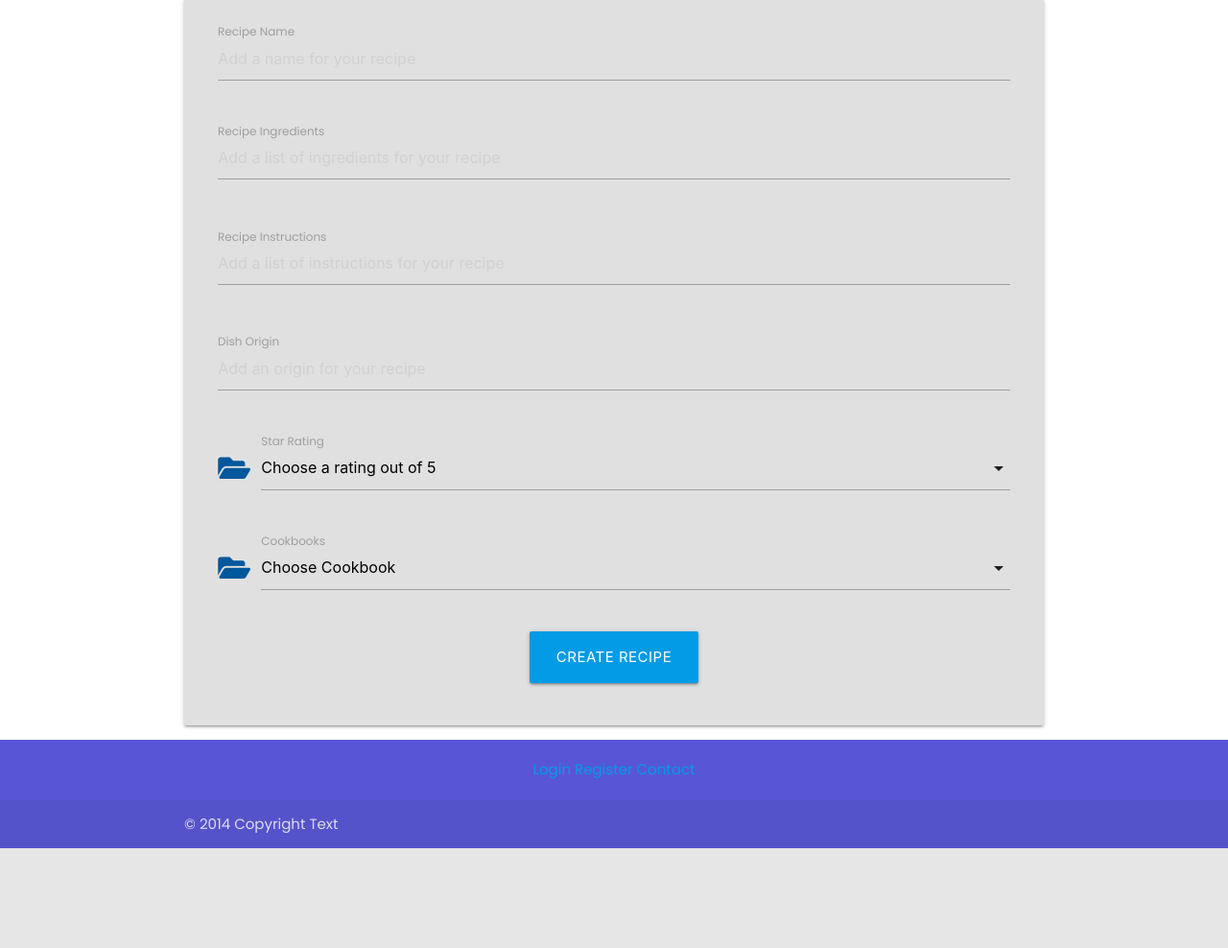
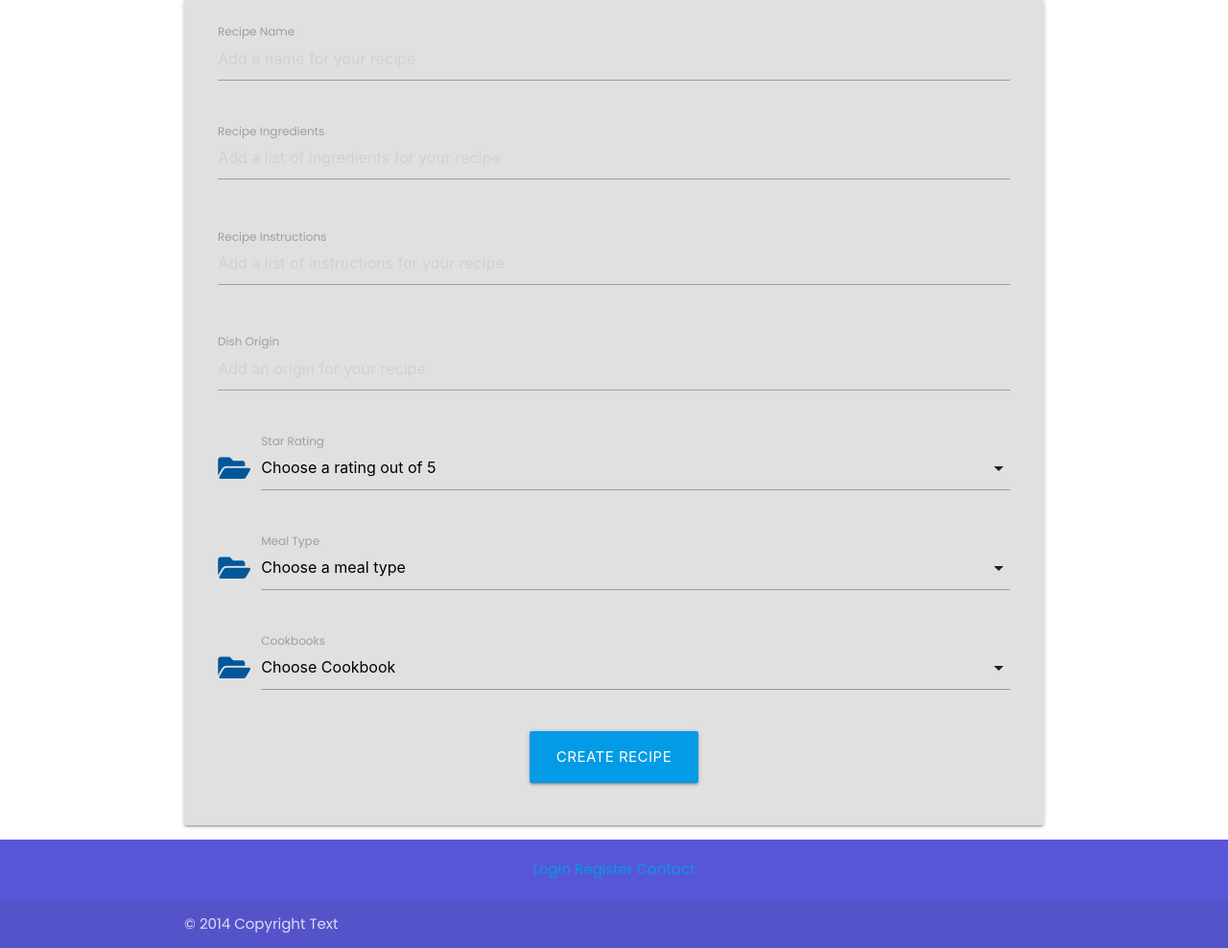
Before and after one commit to kateuj/instacook, a Flask app: page /add_recipe in a window 1280 px wide. Shown: the part 201-1189 px from the top of the page at 96% size. Before the commit the page ends 1085 px from the top, so only its background shows below. Run offline with Flask 2, Linux system fonts and the light colour scheme; data that the repository does not hold is empty; some libraries are stand-ins or nearby versions.

Commit message:
added meal type input field

```diff
--- a/recipes/templates/add_recipe.html
+++ b/recipes/templates/add_recipe.html
@@ -7,7 +7,7 @@
         <!--Recipe Name-->
         <div class="row">
             <div class="input-field col s12">
-                <input placeholder="Add a name for your recipe" id="recipe_name" name="recipe_name" maxlength="25"
+                <input placeholder="Add a name for your recipe" id="recipe_name" name="recipe_name" maxlength="100"
                     type="text" class="validate" required>
                 <label for="recipe_name">Recipe Name</label>
             </div>
@@ -16,7 +16,7 @@
         <div class="row">
             <div class="input-field col s12">
                 <textarea placeholder="Add a list of ingredients for your recipe" id="recipe_ingredients"
-                    name="recipe_ingredients" minlength="5" maxlength="500" type="text"
+                    name="recipe_ingredients" minlength="5" maxlength="1000" type="text"
                     class="materialize-textarea validate" required></textarea>
                 <label for="recipe_ingredients">Recipe Ingredients</label>
             </div>
@@ -25,7 +25,7 @@
         <div class="row">
             <div class="input-field col s12">
                 <textarea placeholder="Add a list of instructions for your recipe" id="recipe_instructions"
-                    name="recipe_instructions" minlength="5" maxlength="750" type="text"
+                    name="recipe_instructions" minlength="5" maxlength="1000" type="text"
                     class="materialize-textarea validate" required></textarea>
                 <label for="recipe_instructions">Recipe Instructions</label>
             </div>
@@ -33,8 +33,8 @@
         <!--Dish Origin-->
         <div class="row">
             <div class="input-field col s12">
-                <input placeholder="Add an origin for your recipe" id="dish_origin" name="dish_origin" minlength="3" maxlength="25"
-                    type="text" class="validate" required>
+                <input placeholder="Add an origin for your recipe" id="dish_origin" name="dish_origin" minlength="3"
+                    maxlength="25" type="text" class="validate" required>
                 <label for="dish_origin">Dish Origin</label>
             </div>
         </div>
@@ -53,6 +53,20 @@
                 <label for="star_rating">Star Rating</label>
             </div>
         </div>
+        <!--Meal Type-->
+        <div class="row">
+            <div class="input-field col s12">
+                <i class="fas fa-folder-open prefix light-blue-text text-darken-4"></i>
+                <select id="meal_type" name="meal_type" class="validate" required>
+                    <option value="" disabled selected>Choose a meal type</option>
+                    <option value="Starter">Starter</option>
+                    <option value="Main">Main</option>
+                    <option value="Dessert">Dessert</option>
+                    <option value="Snack">Snack</option>
+                </select>
+                <label for="star_rating">Meal Type</label>
+            </div>
+        </div>
 
         <!-- Cookbook ID -->
 
@@ -62,7 +76,7 @@
                 <select id="cookbook_id" name="cookbook_id" class="validate" required>
                     <option value="" disabled selected>Choose Cookbook</option>
                     {% for cookbook in cookbook %}
-                        <option value="{{ cookbook.id }}">{{ cookbook.cookbook_name }}</option>
+                    <option value="{{ cookbook.id }}">{{ cookbook.cookbook_name }}</option>
                     {% endfor %}
                 </select>
                 <label for="cookbook_id">Cookbooks</label>
```
